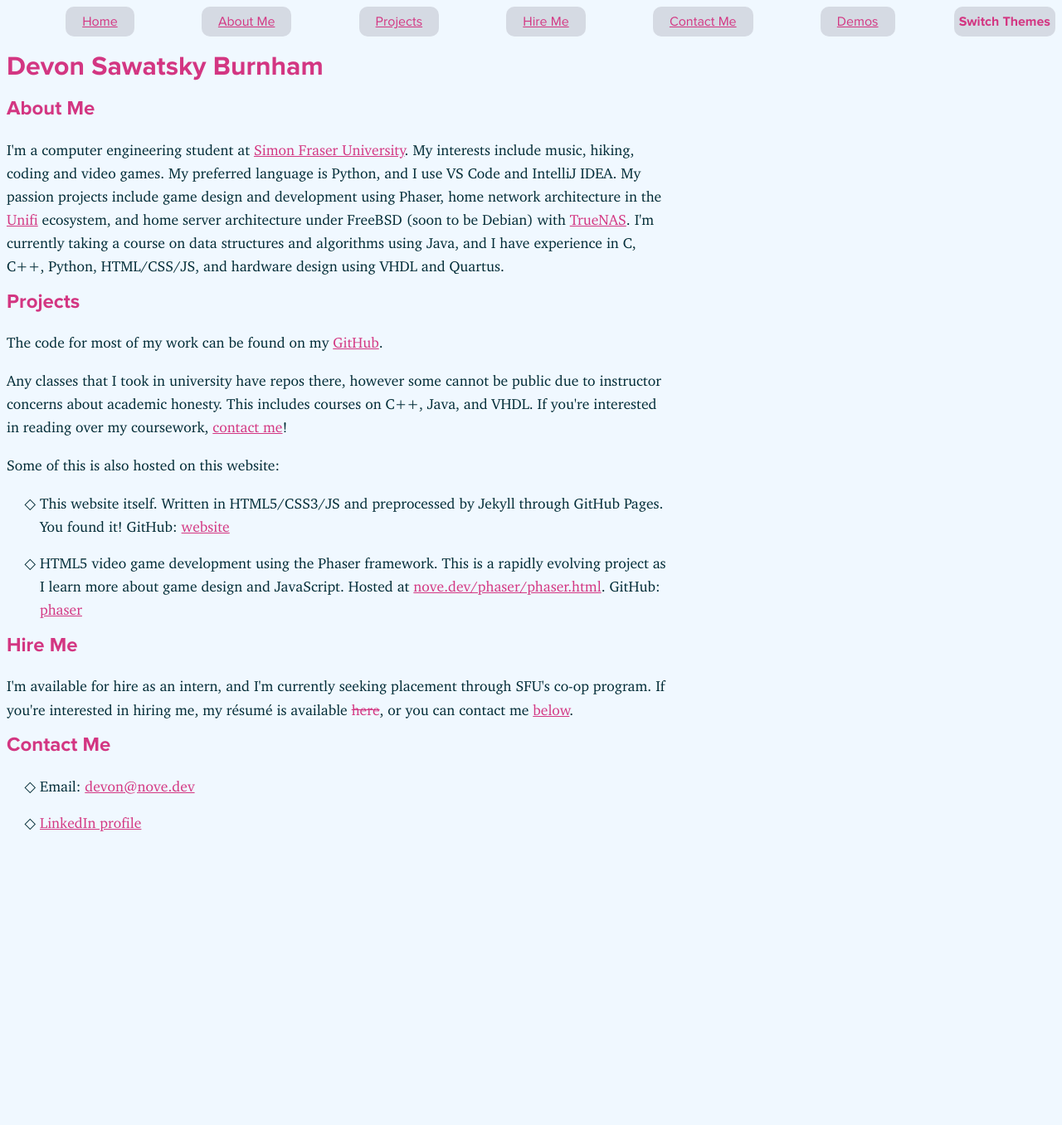
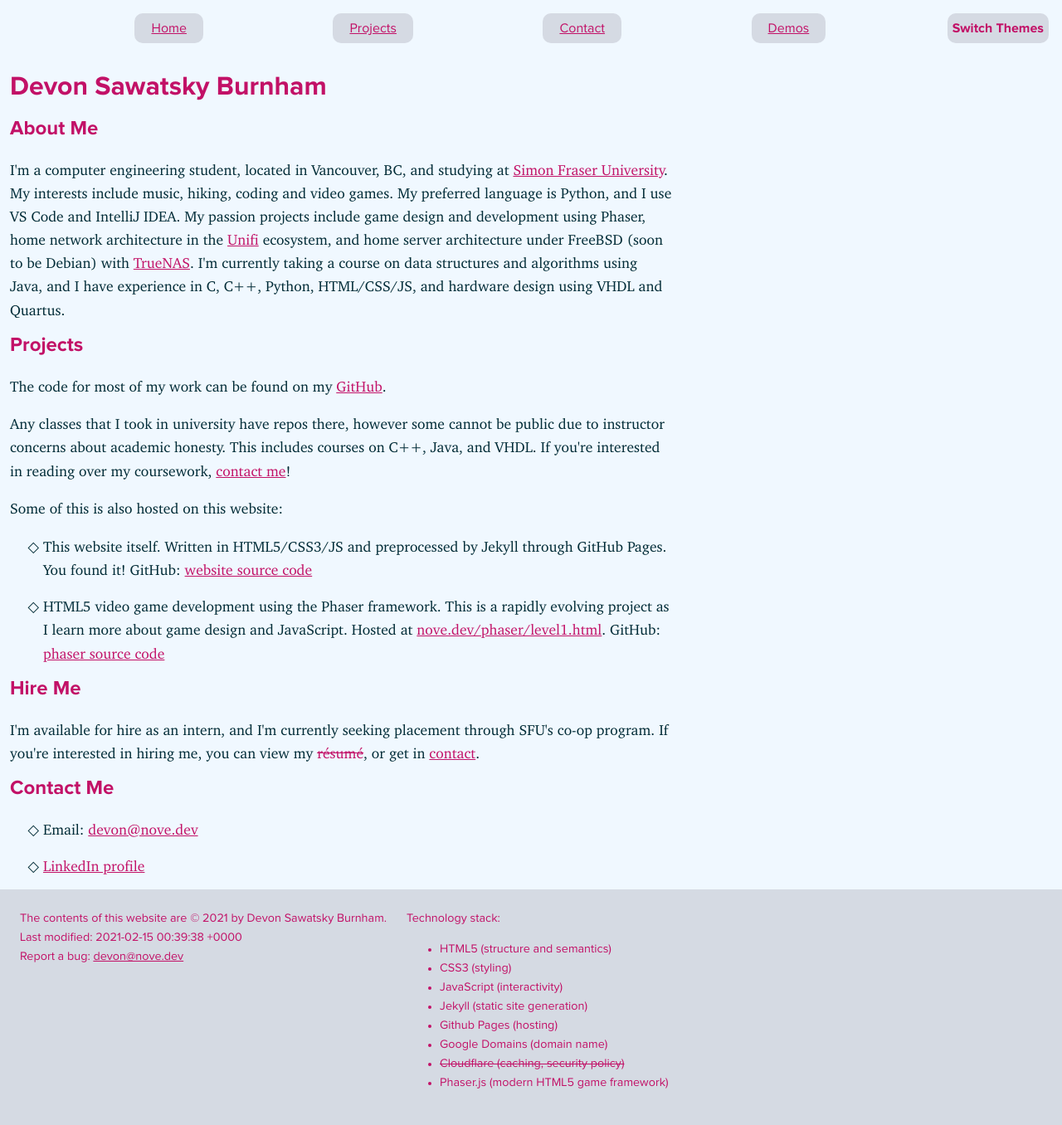
Before and after one commit to novedevo/nove.dev, a Jekyll site: the page built from index.html, in a window 1280 px wide. Shown: the whole page at 83% size. Built offline with Jekyll 4.4.1, drawn with Linux system fonts in a browser that asks for light colours; before the commit the page ends 1002 px from its top, so only the background shows below that.

Commit message:
added footer

```diff
--- /dev/null
+++ b/_includes/footer.html
@@ -0,0 +1,18 @@
+<footer>
+    <p class=footer-item>The contents of this website are © 2021 by Devon Sawatsky Burnham.</br>
+    Last modified: {{ site.time }}</br>
+    Report a bug: {{ site.email-link }}</p>
+    <div class=footer-item>
+    Technology stack:
+    <ul>
+        <li>HTML5 (structure and semantics)</li>
+        <li>CSS3 (styling)</li>
+        <li>JavaScript (interactivity)</li>
+        <li>Jekyll (static site generation)</li>
+        <li>Github Pages (hosting)</li>
+        <li>Google Domains (domain name)</li>
+        <li style="text-decoration: line-through">Cloudflare (caching, security policy)</li>
+        <li>Phaser.js (modern HTML5 game framework)</li>
+    </ul>
+    </div>
+</footer>
--- a/_includes/nav.html
+++ b/_includes/nav.html
@@ -1,10 +1,10 @@
 <div class="top-bar">
     <nav>
-        <a href="/index.html#home">Home</a>
-        <a href="/index.html#about">About Me</a>
+        <a href="/">Home</a>
+        <!-- <a href="/index.html#about">About Me</a> -->
         <a href="/index.html#projects">Projects</a>
-        <a href="/index.html#recruiting">Hire Me</a>
-        <a href="/index.html#contact">Contact Me</a>
+        <!-- <a href="/index.html#recruiting">Hire Me</a> -->
+        <a href="/index.html#contact">Contact</a>
         <a href="/demos">Demos</a>
     </nav>
     <button id='theme-toggle' onclick="changeTheme()"><strong>Switch Themes</strong></button>
--- a/_layouts/default.html
+++ b/_layouts/default.html
@@ -3,4 +3,7 @@ layout: base
 ---
 
 {% include nav.html %}
-{{ content }}
+<div class=content>
+    {{ content }}
+</div>
+{% include footer.html %}
--- a/index.html
+++ b/index.html
@@ -5,11 +5,10 @@ description: "Devon's personal website, featuring a selection of their coding pr
 permalink: /
 ---
 
-<h1 id="home">Devon Sawatsky Burnham</h1>
-
 <div class="main">
+    <h1 id="home">Devon Sawatsky Burnham</h1>
     <h2 id="about">About Me</h2>
-    <p>I'm a computer engineering student at <a href="https://sfu.ca/" title="SFU">Simon Fraser
+    <p>I'm a computer engineering student, located in Vancouver, BC, and studying at <a href="https://sfu.ca/" title="SFU">Simon Fraser
             University</a>.
         My interests include music, hiking, coding and video games. My preferred language is Python, and I use VS
         Code and IntelliJ IDEA.
@@ -34,19 +33,19 @@ permalink: /
     <p>Some of this is also hosted on this website: </p>
     <ul>
         <li>This website itself. Written in HTML5/CSS3/JS and preprocessed by Jekyll through GitHub Pages. You found it!
-            GitHub: <a href="https://github.com/novedevo/novedevo.github.io">website</a>
+            GitHub: <a href="https://github.com/novedevo/novedevo.github.io">website source code</a>
         </li>
         <li>HTML5 video game development using the Phaser framework. This is a rapidly evolving project as
             I learn more about game design and JavaScript. Hosted at <a
-                href="phaser/level1.html">nove.dev/phaser/phaser.html</a>.
-            GitHub: <a href="https://github.com/novedevo/novedevo.github.io/tree/master/phaser">phaser</a></li>
+                href="phaser/level1.html">nove.dev/phaser/level1.html</a>.
+            GitHub: <a href="https://github.com/novedevo/novedevo.github.io/tree/master/phaser">phaser source code</a></li>
     </ul>
 
     <h2 id="recruiting">Hire Me</h2>
     <p>I'm available for hire as an intern, and I'm currently seeking placement through SFU's co-op program.
-        If you're interested in hiring me, my résumé is available <a class="broken-link"
-            href="documents/resume.pdf">here</a>,
-        or you can contact me <a href="#contact">below</a>.</p>
+        If you're interested in hiring me, you can view my <a class="broken-link"
+            href="documents/resume.pdf">résumé</a>,
+        or get in <a href="#contact">contact</a>.</p>
 
     <h2 id="contact">Contact Me</h2>
     <ul class="contact">
--- a/styles.css
+++ b/styles.css
@@ -21,7 +21,8 @@ html {
     --background-color: aliceblue;
     --navbar-button-color:#d5dae3;
     --focus-navbar-button-color: #c8d2e6;
-    --accent-color: #d33682;
+    --accent-color: #c21167;
+    --accent-background-color: #ff6bb3;
     --text-color: #002b36;
 
 }
@@ -31,6 +32,7 @@ html[data-theme="dark"] {
     --navbar-button-color:#073642;
     --focus-navbar-button-color: #084d5e;
     --accent-color: #d33682;
+    --accent-background-color: #57092f;
     --text-color: #fdf6e3;
 }
 
@@ -38,19 +40,19 @@ body {
     background-color: var(--background-color);
 }
 
-h1, h2, nav {
+h1, h2, nav, footer {
     font-family: 'Proxima Nova';
     color: var(--accent-color);
 }
 
-p, ul {
+.main > p, .main > ul {
     font-family: 'Charter';
     line-height: 1.6;
     font-size: 1.1rem;
     color: var(--text-color);
 }
 
-ul > li + li{
+.main > ul > li + li{
     margin-top:1rem;
 }
 
@@ -58,16 +60,25 @@ a {
     color: var(--accent-color);
 }
 
-ul {
+.main > ul {
     list-style: "◇ ";
 }
 
 html {
     height: 100%;
+    margin: 0%;
 }
 
 .main {
     max-width: 800px;
+    margin: 12px;
+}
+
+.top-bar{
+    display: flex;
+    justify-content: space-between;
+    /* background-color: var(--accent-background-color); */
+    padding:16px;
 }
 
 nav {
@@ -75,7 +86,7 @@ nav {
     display: flex;
     justify-content: space-evenly;
     flex-grow: 1;
-    flex-wrap: wrap;
+    flex-wrap: nowrap;
 }
 
 nav > a {
@@ -93,17 +104,12 @@ nav > a:hover, nav > a:focus {
     background-color:var(--focus-navbar-button-color);
 }
 
-.top-bar{
-    display: flex;
-    justify-content: space-between;
-}
-
 button {
     font-family: 'Proxima Nova';
     font-size: inherit;
     background-color:var(--navbar-button-color);
     color:var(--accent-color);
-    border:none;
+    border: none;
     border-radius: 10px;
 }
 button:hover, button:focus {
@@ -114,6 +120,32 @@ button:hover, button:focus {
     text-decoration: line-through;
 }
 
-@media only screen and (max-width: 768px) {
+@media only screen and (max-width: 568px) {
+
+    .main {
+        hyphens: auto;
+    }
 
 }
+
+body {
+    display: flex;
+    flex-direction: column;
+    margin: 0px;
+}
+
+footer {
+
+    font-family: 'Proxima Nova';
+    line-height: 1.6;
+    font-size: 0.9rem;
+    display:flex;
+    background-color: var(--navbar-button-color);
+    flex-shrink: 0;
+    margin: 0px;
+    padding: 12px;
+}
+
+.footer-item {
+    margin:12px;
+}
```
